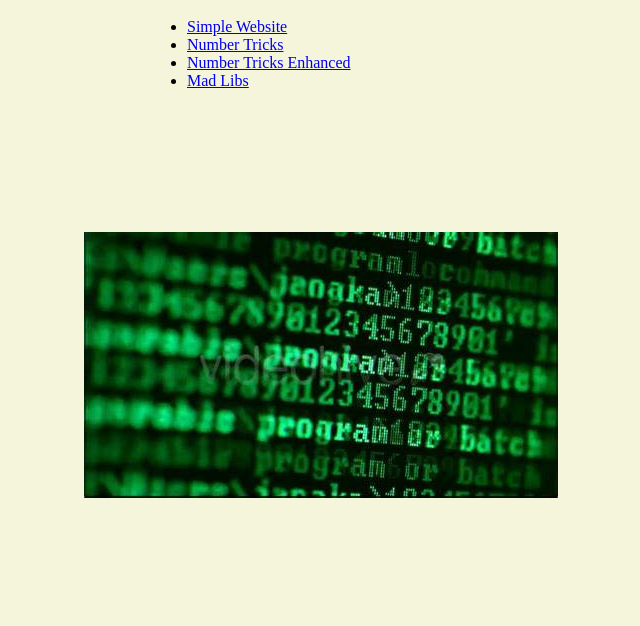
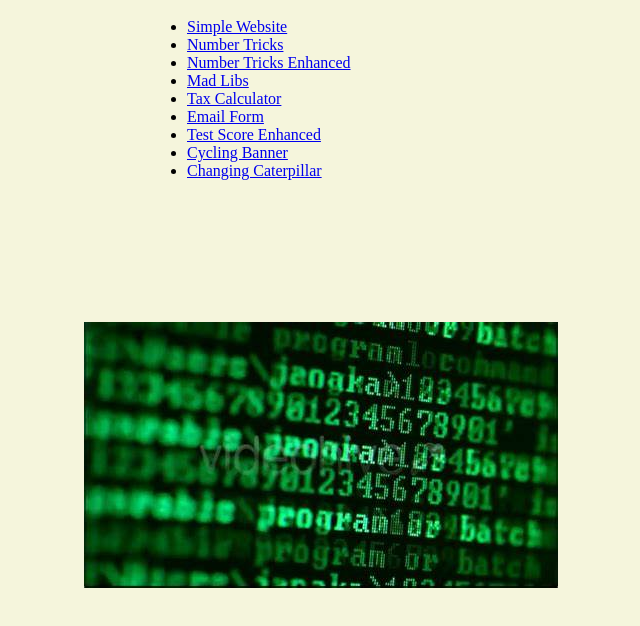
Before and after one commit to NanoFour/portfolio, a plain HTML site: page index.html in a window 1280 px wide. Shown: the part 50-676 px from the top of the page, without its empty margins (367-1007 px from the left). Drawn offline with Linux system fonts and the light colour scheme.

Commit message:
Add files via upload

```diff
--- a/index.html
+++ b/index.html
@@ -26,6 +26,21 @@ Aaron Pistilli
     <li>
         <a href="https://github.com/NanoFour/mad-libs">Mad Libs</a>
     </li>
+    <li>
+        <a href="https://github.com/NanoFour/tax-calculator">Tax Calculator</a>
+    </li>
+    <li>
+        <a href="https://github.com/NanoFour/email-form">Email Form</a>
+    </li>
+    <li>
+        <a href="https://github.com/NanoFour/testscore-enhanced">Test Score Enhanced</a>
+    </li>
+    <li>
+        <a href="https://github.com/NanoFour/cycling-banner">Cycling Banner</a>
+    </li>
+    <li>
+        <a href="https://github.com/NanoFour/changing-caterpillar">Changing Caterpillar</a>
+    </li>
 </ul>
 
 
```
